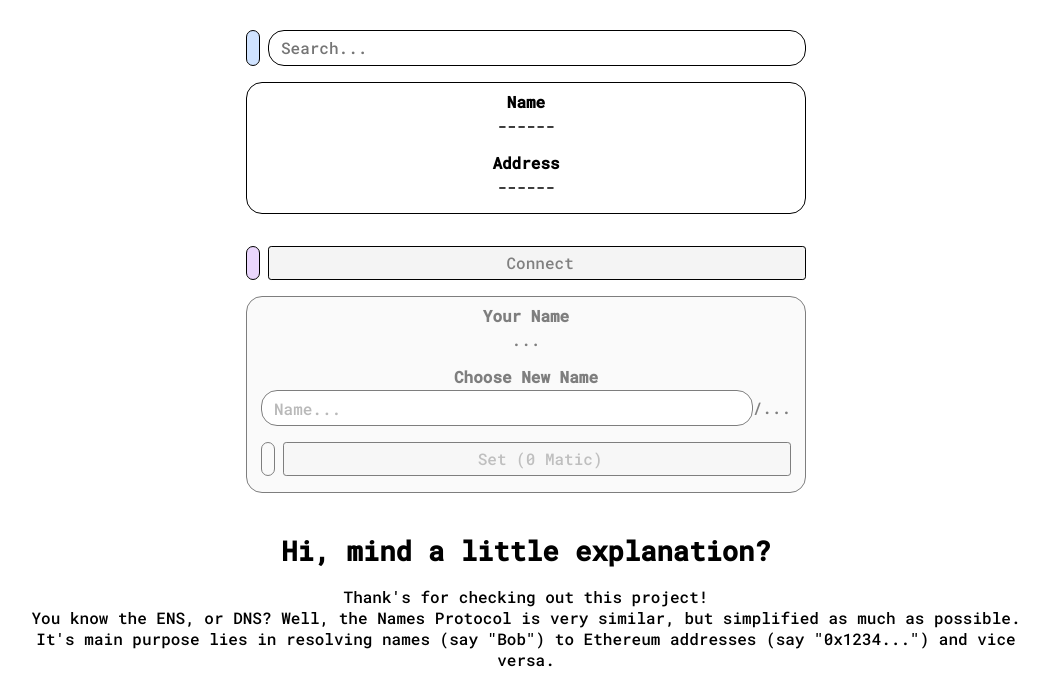
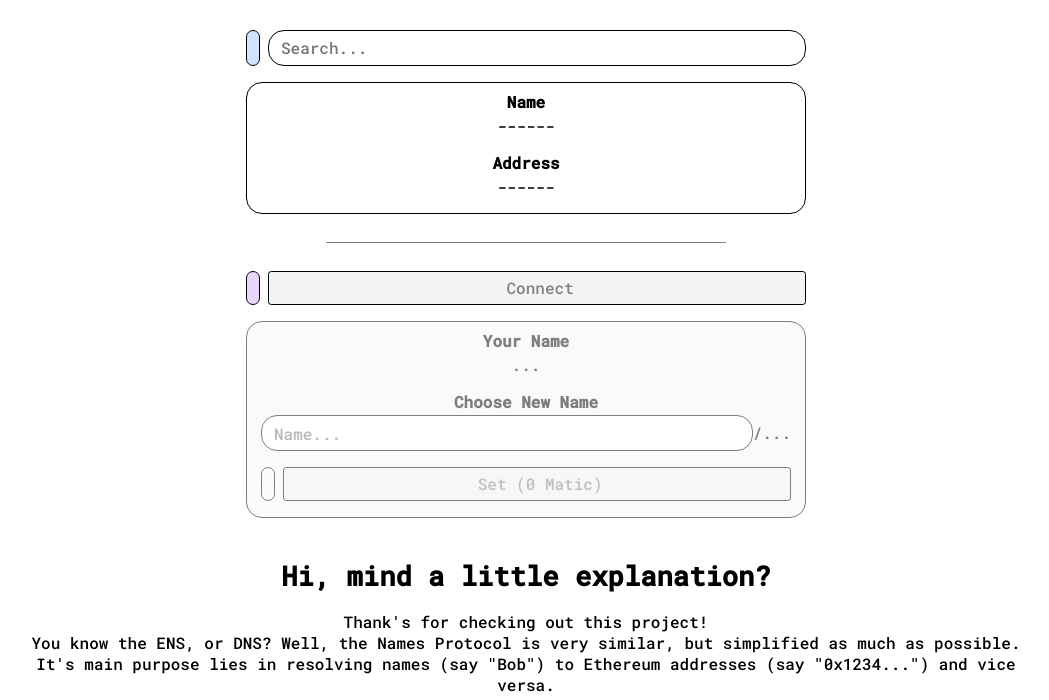
Before and after one commit to SirSupersecret/names, a website: page src/index.html in a window 1280 px wide. Shown: the part 100-800 px from the top of the page, without its empty margins (114-1163 px from the left). Drawn offline with Linux system fonts and the light colour scheme; no server answers.

Commit message:
add separation line between two dapp parts

```diff
--- a/src/style.css
+++ b/src/style.css
@@ -183,5 +183,7 @@ button:disabled {
 }
 
 .separator {
-    height: 1rem;
+    width: min(25rem, 70%);
+    margin: 1.75rem auto;
+    border-top: 1px solid grey;
 }
```
